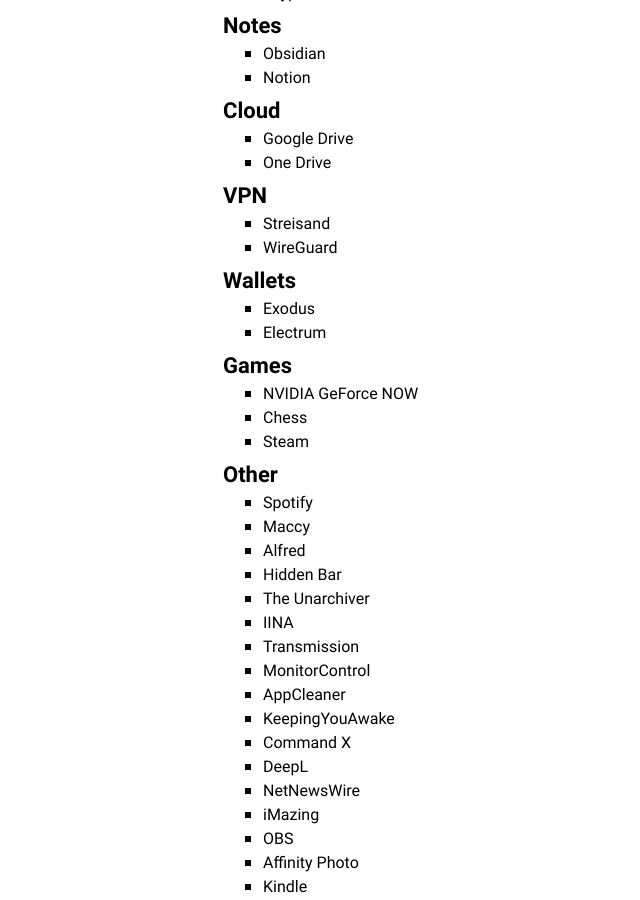
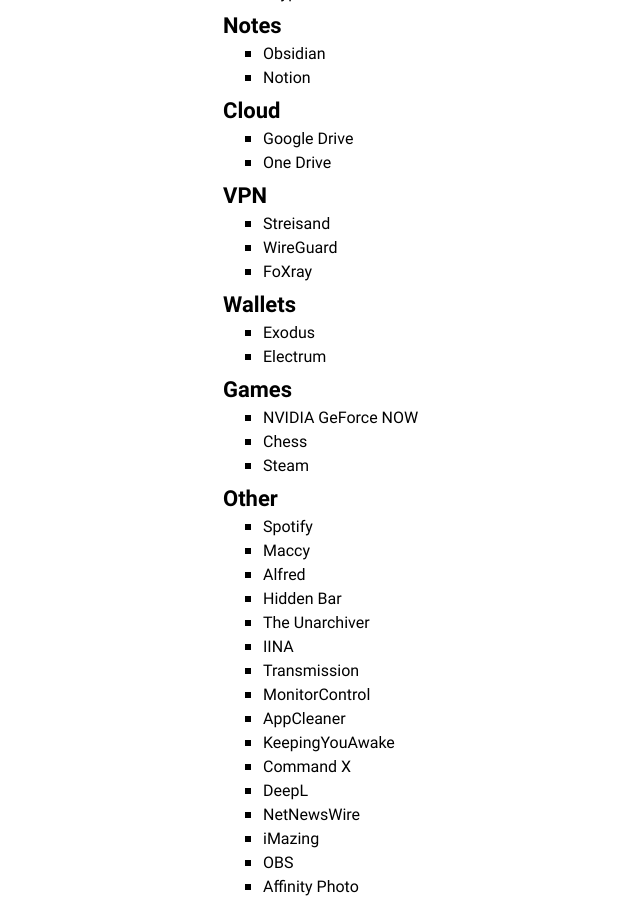
Before and after one commit to amalumian/www.malumian.dev, a Jekyll site: the page built from setup.html, in a window 1280 px wide and 900 px high, scrolled down 1935 px. Shown: the whole window, without its empty margins (87-727 px from the left). Built offline with Jekyll 4.4.1, drawn with Linux system fonts in a browser that asks for light colours.

Commit message:
Update setup.html

```diff
--- a/setup.html
+++ b/setup.html
@@ -113,6 +113,7 @@
     <ul>
         <li>Streisand</li>
         <li>WireGuard</li>
+        <li>FoXray</li>
     </ul>
     <h3>Wallets</h3>
     <ul>
```
